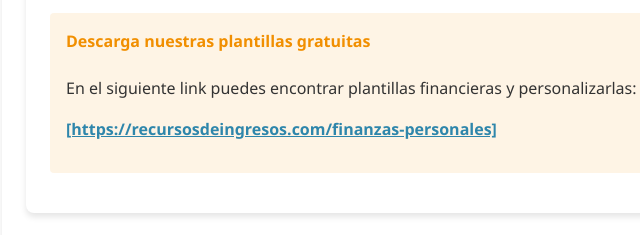
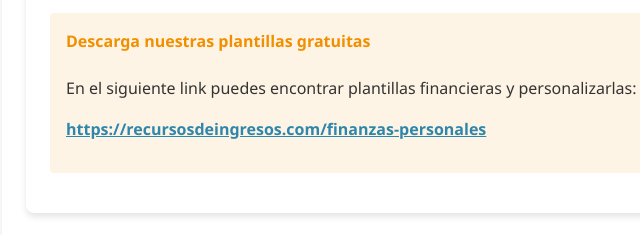
Before and after one commit to PAYUfinances/PAYUfinances.github.io, a plain HTML site: page index.html in a window 1280 px wide. Shown: the part 2732-2967 px from the top of the page, 138-778 px from the left. Drawn offline with Linux system fonts and the light colour scheme.

Commit message:
Update index.html

```diff
--- a/index.html
+++ b/index.html
@@ -308,7 +308,7 @@
     <div class="template-item">
         <h4>Descarga nuestras plantillas gratuitas</h4>
         <p>En el siguiente link puedes encontrar plantillas financieras y personalizarlas:</p>
-        <a href="#" class="download-link" style="color: var(--primary-color); font-weight: bold;">[https://recursosdeingresos.com/finanzas-personales]</a>
+        <a href="#" class="download-link" style="color: var(--primary-color); font-weight: bold;">https://recursosdeingresos.com/finanzas-personales</a>
         <p style="font-size: 0.9rem; margin-top: 0.5rem;">
     </div>
 </div>
```
